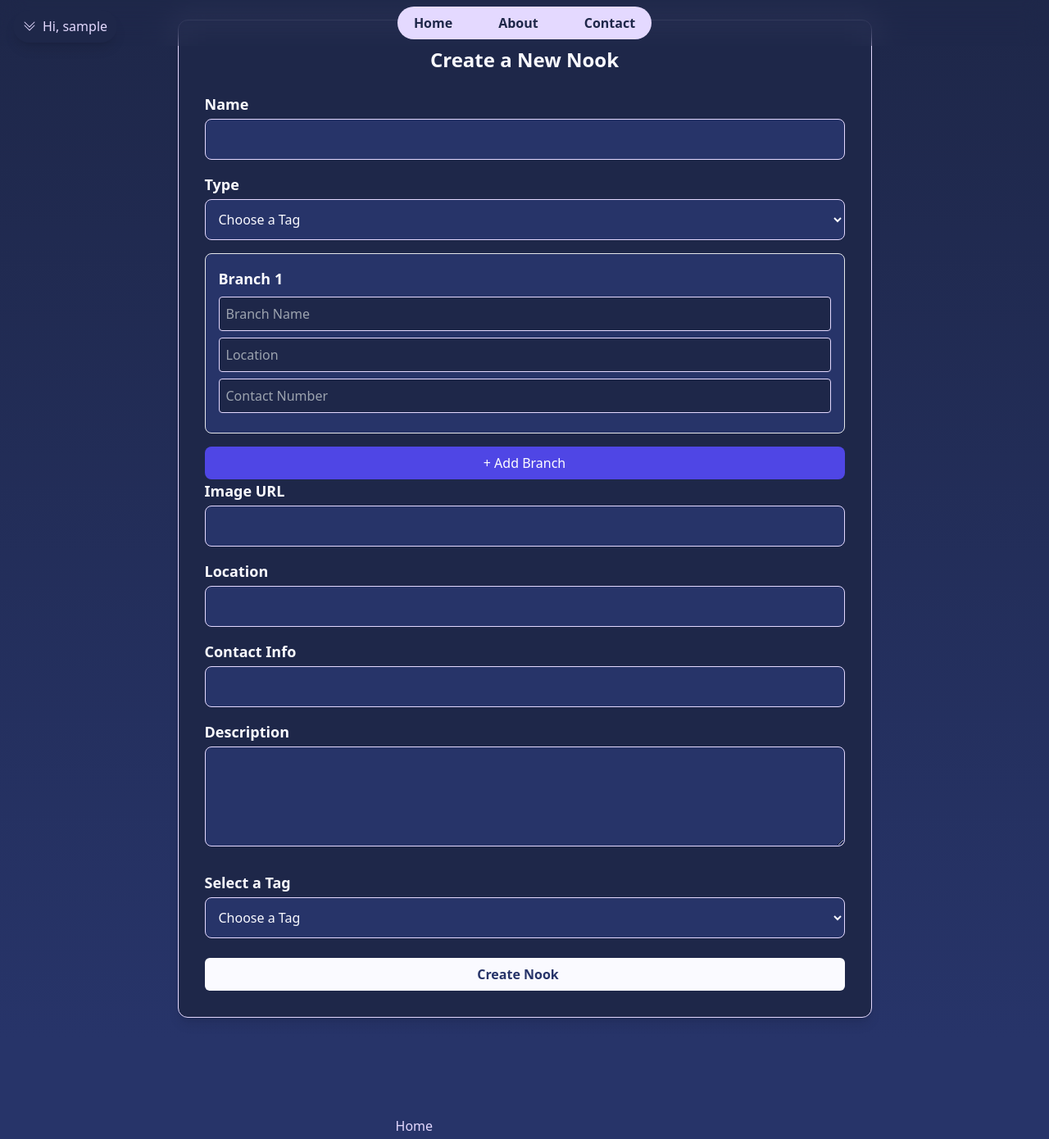
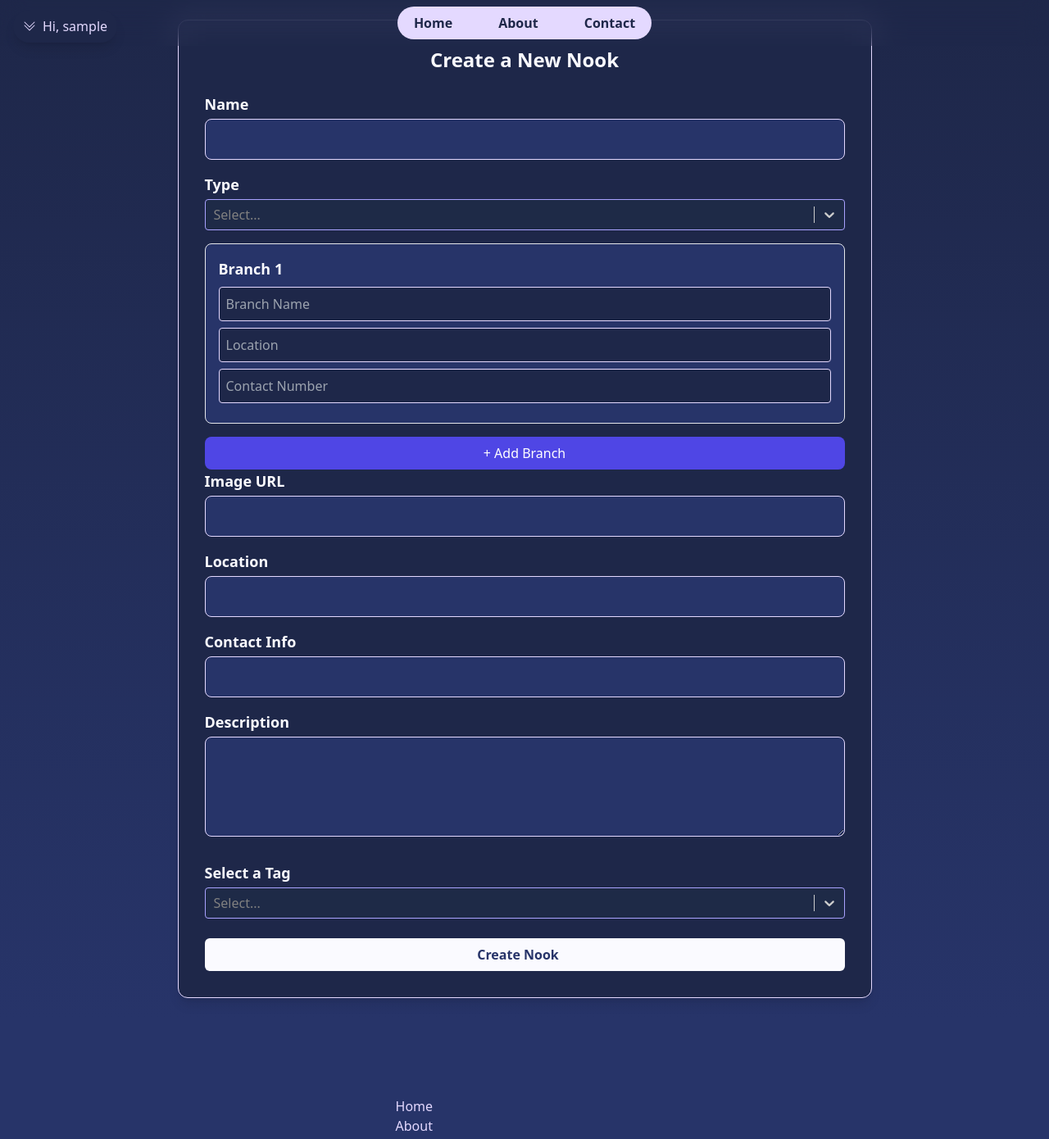
Before and after one commit to Junaidadams/nooks, a React (Vite) app: page /new-nook in a window 1280 px wide. Shown: the top 1390 px of the page at 82% size. Built offline with nearby package versions, Linux system fonts and the light colour scheme; sample sign-in values are in the browser's storage.

Commit message:
Small changes

```diff
--- a/constants.js
+++ b/constants.js
@@ -9,6 +9,38 @@ import {
   MdStorefront,
   MdAdd,
 } from "react-icons/md";
+
+import {
+  FaCouch,
+  FaGlassCheers,
+  FaHeart,
+  FaMountain,
+  FaSearch,
+  FaVolumeMute,
+  FaBroadcastTower,
+  FaWifi,
+  FaSun,
+  FaDog,
+  FaWheelchair,
+  FaMusic,
+  FaChessBoard,
+  FaChild,
+  FaMoon,
+  FaSeedling,
+  FaCarrot,
+  FaBreadSlice,
+  FaLeaf,
+  FaMugHot,
+  FaCocktail,
+  FaHome,
+  FaStore,
+  FaTrophy,
+  FaCamera,
+  FaFistRaised,
+  FaRainbow,
+  FaGraduationCap,
+  FaTruck,
+} from "react-icons/fa";
 
 import { AiOutlineMail, AiOutlinePhone } from "react-icons/ai";
 
@@ -24,8 +56,18 @@ export const websiteInformation = [
     socials: [
       // { key: 1, name: "Linked In", link: "/", logo: BsLinkedin },
       // { key: 2, name: "Facebook", link: "/", logo: BsFacebook },
-      { key: 3, name: "Instagram", link: "/", logo: BsInstagram },
-      { key: 4, name: "Twitter", link: "/", logo: BsTwitterX },
+      {
+        key: 3,
+        name: "Instagram",
+        link: "https://www.instagram.com/nooks_socials/",
+        logo: BsInstagram,
+      },
+      {
+        key: 4,
+        name: "Twitter",
+        link: "https://x.com/NooksSocials",
+        logo: BsTwitterX,
+      },
     ],
   },
 ];
@@ -214,41 +256,41 @@ export const getStartedSteps = [
 
 export const nookTags = [
   // Atmosphere
-  { label: "Cozy", icon: "🛋️" },
-  { label: "Lively", icon: "🎉" },
-  { label: "Romantic", icon: "💖" },
-  { label: "Scenic View", icon: "🌅" },
-  { label: "Hidden Gem", icon: "🔍" },
-  { label: "Quiet", icon: "🤫" },
-  { label: "Retro Vibes", icon: "📻" },
+  { label: "Cozy", icon: FaCouch },
+  { label: "Lively", icon: FaGlassCheers },
+  { label: "Romantic", icon: FaHeart },
+  { label: "Scenic View", icon: FaMountain },
+  { label: "Hidden Gem", icon: FaSearch },
+  { label: "Quiet", icon: FaVolumeMute },
+  { label: "Retro Vibes", icon: FaBroadcastTower },
 
   // Amenities
-  { label: "Free Wi-Fi", icon: "📶" },
-  { label: "Outdoor Seating", icon: "☀️" },
-  { label: "Pet Friendly", icon: "🐶" },
-  { label: "Wheelchair Accessible", icon: "♿" },
-  { label: "Live Music", icon: "🎶" },
-  { label: "Board Games", icon: "🎲" },
-  { label: "Kid Friendly", icon: "🧒" },
-  { label: "Late Night Spot", icon: "🌙" },
+  { label: "Free Wi-Fi", icon: FaWifi },
+  { label: "Outdoor Seating", icon: FaSun },
+  { label: "Pet Friendly", icon: FaDog },
+  { label: "Wheelchair Accessible", icon: FaWheelchair },
+  { label: "Live Music", icon: FaMusic },
+  { label: "Board Games", icon: FaChessBoard },
+  { label: "Kid Friendly", icon: FaChild },
+  { label: "Late Night Spot", icon: FaMoon },
 
   // Food & Drink
-  { label: "Vegan Friendly", icon: "🌱" },
-  { label: "Vegetarian Options", icon: "🥗" },
-  { label: "Gluten-Free Options", icon: "🚫🌾" },
-  { label: "Organic Ingredients", icon: "🍃" },
-  { label: "Craft Coffee", icon: "☕" },
-  { label: "Specialty Cocktails", icon: "🍸" },
-  { label: "Local Ingredients", icon: "🏡" },
-  { label: "Artisan Bakery", icon: "🥐" },
-  { label: "Street Food", icon: "🌮" },
-  { label: "Farm-to-Table", icon: "🚜" },
+  { label: "Vegan Friendly", icon: FaSeedling },
+  { label: "Vegetarian Options", icon: FaCarrot },
+  { label: "Gluten-Free Options", icon: FaBreadSlice },
+  { label: "Organic Ingredients", icon: FaLeaf },
+  { label: "Craft Coffee", icon: FaMugHot },
+  { label: "Specialty Cocktails", icon: FaCocktail },
+  { label: "Local Ingredients", icon: FaHome },
+  { label: "Artisan Bakery", icon: FaStore },
+  { label: "Street Food", icon: FaTruck },
+  { label: "Farm-to-Table", icon: FaSeedling },
 
   // Community & Culture
-  { label: "Woman-Owned", icon: "👩‍💼" },
-  { label: "Black-Owned", icon: "✊🏾" },
-  { label: "LGBTQ+ Friendly", icon: "🏳️‍🌈" },
-  { label: "Student Discounts", icon: "🎓" },
-  { label: "Local Favorite", icon: "🏆" },
-  { label: "Instagram-Worthy", icon: "📸" },
+  { label: "Woman-Owned", icon: FaFistRaised },
+  { label: "Black-Owned", icon: FaFistRaised },
+  { label: "LGBTQ+ Friendly", icon: FaRainbow },
+  { label: "Student Discounts", icon: FaGraduationCap },
+  { label: "Local Favorite", icon: FaTrophy },
+  { label: "Instagram-Worthy", icon: FaCamera },
 ];
--- a/package.json
+++ b/package.json
@@ -16,7 +16,8 @@
     "react": "^18.3.1",
     "react-dom": "^18.3.1",
     "react-icons": "^5.3.0",
-    "react-router-dom": "^6.26.2"
+    "react-router-dom": "^6.26.2",
+    "react-select": "^5.10.0"
   },
   "devDependencies": {
     "@eslint/js": "^9.9.0",
--- a/src/pages/NewNook.jsx
+++ b/src/pages/NewNook.jsx
@@ -2,6 +2,8 @@ import { useState } from "react";
 import apiRequest from "../../lib/apiRequest";
 import SubmitButton from "../components/SubmitButton";
 import { nookTags, nookTypes } from "../../constants";
+
+import Select from "react-select";
 
 const NewNook = () => {
   const [error, setError] = useState("");
@@ -9,9 +11,31 @@ const NewNook = () => {
   const [isLoading, setIsLoading] = useState(false);
   const [complete, setComplete] = useState(false);
   const [selectedTag, setSelectedTag] = useState("");
+  const [selectedType, setSelectedType] = useState(null);
+
   const [branches, setBranches] = useState([
     { location: "", name: "", contactNumber: "" },
   ]);
+
+  const nookTypeOptions = nookTypes.map(({ name, icon: Icon }) => ({
+    value: name,
+    label: (
+      <div className="flex items-center gap-2">
+        <Icon color="#E4D9FF" />
+        {name}
+      </div>
+    ),
+  }));
+
+  const nookTagOptions = nookTags.map(({ label, icon: Icon }) => ({
+    value: label,
+    label: (
+      <div className="flex items-center gap-2">
+        <Icon color="#E4D9FF" />
+        {label}
+      </div>
+    ),
+  }));
 
   const handleSubmit = async (e) => {
     e.preventDefault();
@@ -76,21 +100,40 @@ const NewNook = () => {
           <label className="block text-lg font-semibold mb-1" htmlFor="type">
             Type
           </label>
-          <select
-            id="types"
-            name="types"
-            value={selectedTag}
-            onChange={(e) => setSelectedTag(e.target.value)}
-            className="w-full p-3 rounded-lg bg-delft-blue border border-periwinkle focus:outline-none focus:ring-2 focus:ring-indigo-500"
-          >
-            <option value="">Choose a Tag</option>
-            {nookTypes.map(({ key, name, icon: Icon }) => (
-              <option key={name} value={name}>
-                <Icon />
-                {name}
-              </option>
-            ))}
-          </select>
+          <Select
+            id="type"
+            name="type"
+            options={nookTypeOptions}
+            value={nookTypeOptions.find(
+              (option) => option.value === selectedType
+            )}
+            onChange={(selectedOption) =>
+              setSelectedType(selectedOption?.value)
+            }
+            className="basic-single"
+            classNamePrefix="select"
+            styles={{
+              control: (base) => ({
+                ...base,
+                backgroundColor: "#1E2A47",
+                borderColor: "#A9A2FF",
+                color: "#E4D9FF",
+              }),
+              singleValue: (base) => ({
+                ...base,
+                color: "#E4D9FF",
+              }),
+              menu: (base) => ({
+                ...base,
+                backgroundColor: "#1E2A47",
+              }),
+              option: (base, { isFocused }) => ({
+                ...base,
+                backgroundColor: isFocused ? "#3C4F76" : "#1E2A47",
+                color: "#E4D9FF",
+              }),
+            }}
+          />
         </div>
 
         {/* Branches */}
@@ -197,27 +240,44 @@ const NewNook = () => {
           ></textarea>
         </div>
         <div className="mb-6">
-          {/* Dropdown for Tags */}
           <label
             className="block text-lg font-semibold mt-4 mb-1"
             htmlFor="tags"
           >
             Select a Tag
           </label>
-          <select
+          <Select
             id="tags"
             name="tags"
-            value={selectedTag}
-            onChange={(e) => setSelectedTag(e.target.value)}
-            className="w-full p-3 rounded-lg bg-delft-blue border border-periwinkle focus:outline-none focus:ring-2 focus:ring-indigo-500"
-          >
-            <option value="">Choose a Tag</option>
-            {nookTags.map((tag) => (
-              <option key={tag.label} value={tag.label}>
-                {tag.icon} {tag.label}
-              </option>
-            ))}
-          </select>
+            options={nookTagOptions}
+            value={nookTagOptions.find(
+              (option) => option.value === selectedTag
+            )}
+            onChange={(selectedOption) => setSelectedTag(selectedOption?.value)}
+            className="basic-single"
+            classNamePrefix="select"
+            styles={{
+              control: (base) => ({
+                ...base,
+                backgroundColor: "#1E2A47",
+                borderColor: "#A9A2FF",
+                color: "#E4D9FF",
+              }),
+              singleValue: (base) => ({
+                ...base,
+                color: "#E4D9FF",
+              }),
+              menu: (base) => ({
+                ...base,
+                backgroundColor: "#1E2A47",
+              }),
+              option: (base, { isFocused }) => ({
+                ...base,
+                backgroundColor: isFocused ? "#3C4F76" : "#1E2A47",
+                color: "#E4D9FF",
+              }),
+            }}
+          />
         </div>
         {/* Submit Button */}
         <SubmitButton
```
Also changed, not shown: 1 other file (tests, documents, lock files or other folders).
